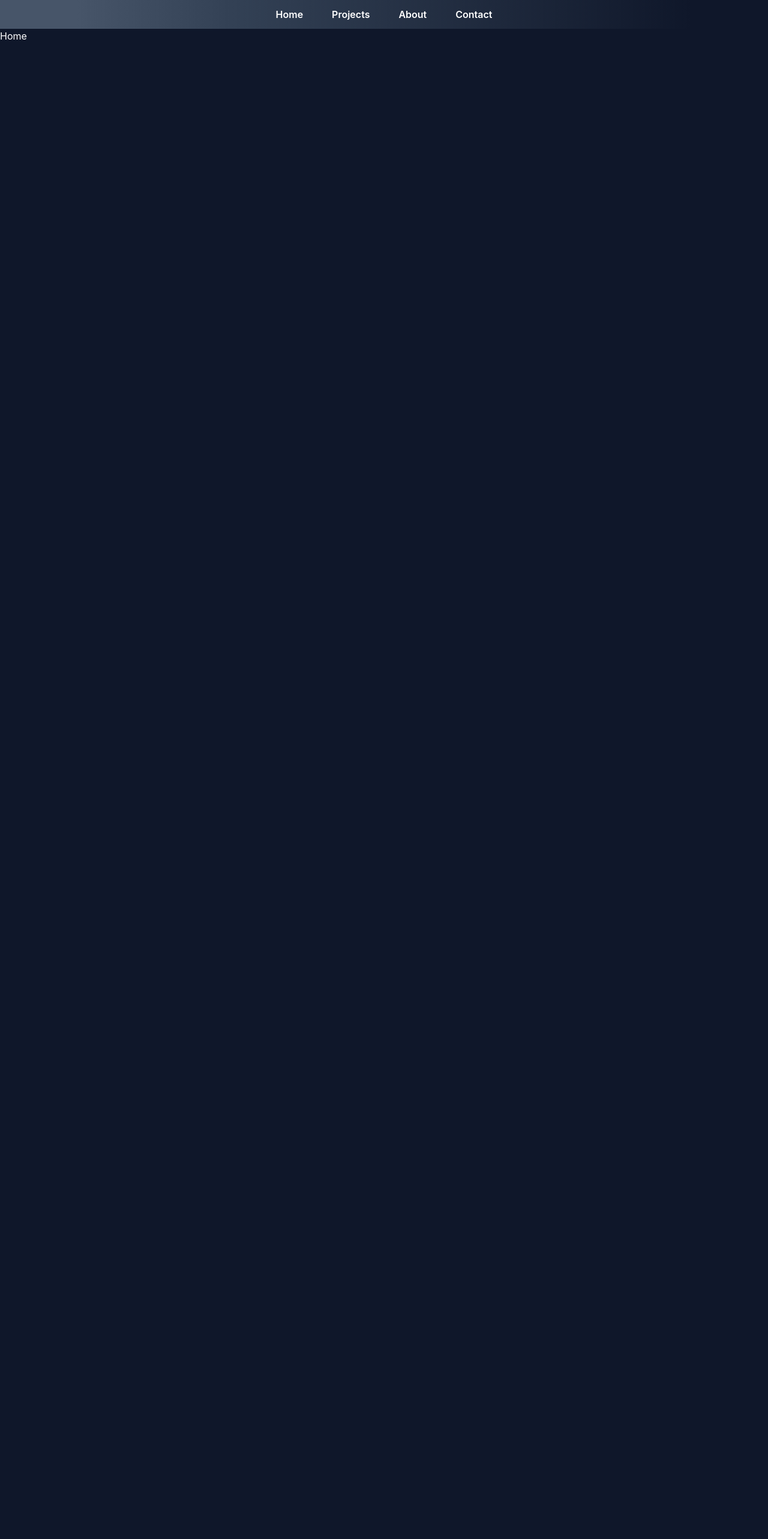
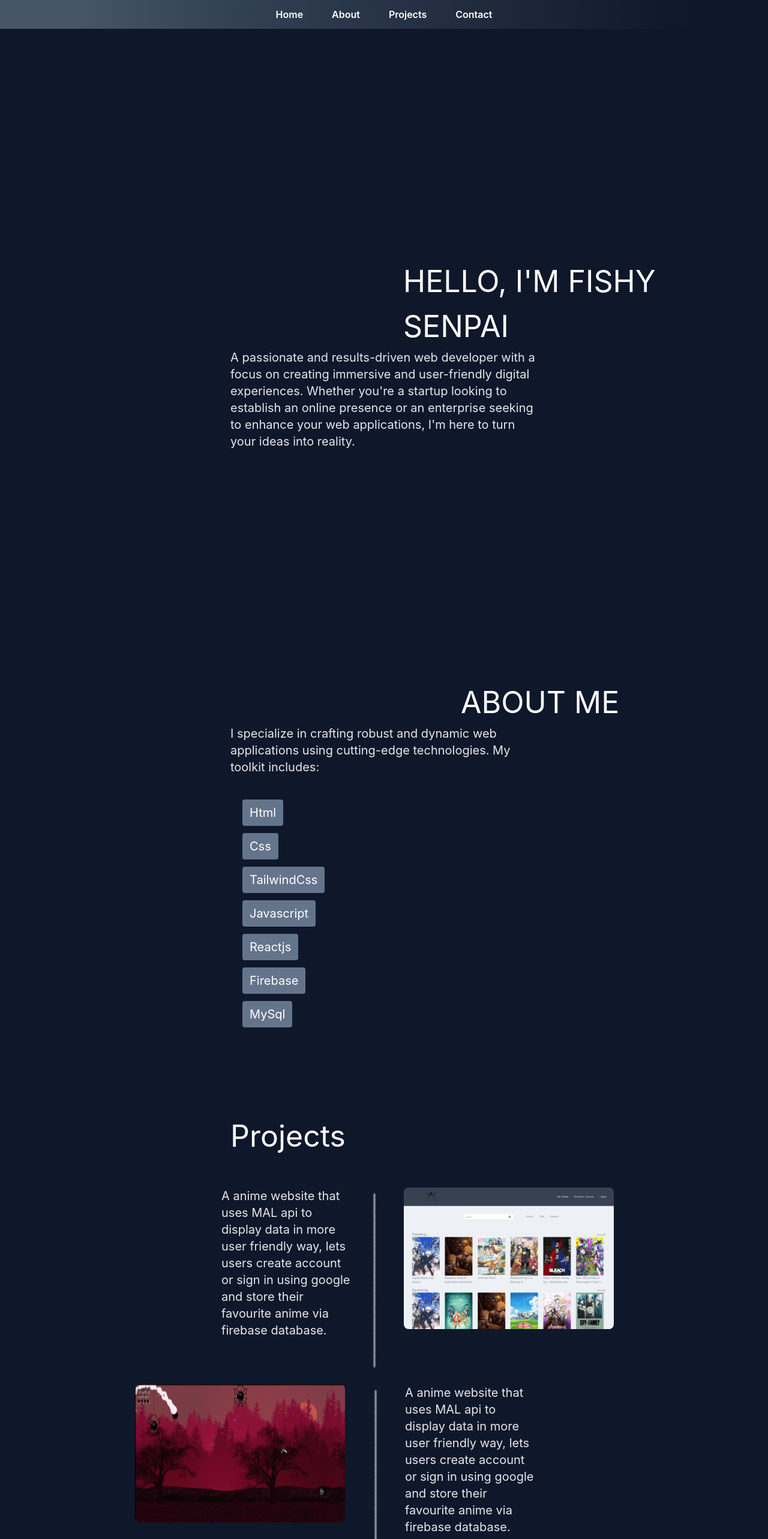
Before and after one commit to FishySenpai/Portfolio, a React (Create React App) app: page / in a window 1280 px wide. Shown: the top 2566 px of the page at 60% size. Before the commit the page ends 800 px from the top, so only its background shows below. Built offline with nearby package versions, Linux system fonts and the light colour scheme.

Commit message:
added basic info for front page

```diff
--- a/src/App.js
+++ b/src/App.js
@@ -6,9 +6,19 @@ function App() {
     <div className="App">
       <Navbar />
       <Routes>
-        <Route path="/" element={<Home />} />
+        <Route
+          path="/"
+          element={
+            <>
+              <Home />
+              <About/>
+              <Projects/>
+              <Contact/>
+            </>
+          }
+        />
+        <Route path="/about" element={<About />} />
         <Route path="/projects" element={<Projects />} />
-        <Route path="/about" element={<About />} />
         <Route path="/contact" element={<Contact />} />
       </Routes>
     </div>
--- a/src/components/About.js
+++ b/src/components/About.js
@@ -2,8 +2,23 @@ import React from 'react'
 
 const About = () => {
   return (
-    <div>About</div>
-  )
+    <div className=" text-white">
+      <div className="text-[50px] ml-96 pl-96 mt-96">ABOUT ME</div>
+      <div className="text-xl ml-96 mr-96 text-gray-200 ">
+        I specialize in crafting robust and dynamic web applications using
+        cutting-edge technologies. My toolkit includes:
+      </div>
+      <div className="flex flex-col ml-96 pl-5 mt-10 text-xl space-y-3 ">
+        <div className="px-3 py-2 bg-slate-500 rounded w-fit">Html</div>
+        <div className="px-3 py-2 bg-slate-500 rounded w-fit">Css</div>
+        <div className="px-3 py-2 bg-slate-500 rounded w-fit">TailwindCss</div>
+        <div className="px-3 py-2 bg-slate-500 rounded w-fit">Javascript</div>
+        <div className="px-3 py-2 bg-slate-500 rounded w-fit">Reactjs</div>
+        <div className="px-3 py-2 bg-slate-500 rounded w-fit">Firebase</div>
+        <div className="px-3 py-2 bg-slate-500 rounded w-fit">MySql</div>
+      </div>
+    </div>
+  );
 }
 
 export default About
--- a/src/components/Home.js
+++ b/src/components/Home.js
@@ -1,9 +1,20 @@
-import React from 'react'
+import React from "react";
 
 const Home = () => {
   return (
-    <div>Home</div>
-  )
-}
+    <div className="flex items-center justify-center">
+      <div>
+        <div className="text-[50px] ml-96 pl-72 mt-96">HELLO, I'M FISHY SENPAI</div>
+        <div className="text-xl ml-96 mr-96 text-gray-200 ">
+          A passionate and results-driven web developer with a focus on creating
+          immersive and user-friendly digital experiences. Whether you're a
+          startup looking to establish an online presence or an enterprise
+          seeking to enhance your web applications, I'm here to turn your ideas
+          into reality.
+        </div>
+      </div>
+    </div>
+  );
+};
 
-export default Home
+export default Home;
--- a/src/components/Navbar.js
+++ b/src/components/Navbar.js
@@ -1,5 +1,5 @@
-import React from 'react'
-import { Link } from 'react-router-dom';
+import React from "react";
+import { Link } from "react-router-dom";
 const Navbar = () => {
   return (
     <div className="relative ">
@@ -9,11 +9,12 @@ const Navbar = () => {
             <Link to="/">Home</Link>
           </div>
           <div>
+            <Link to="/about">About</Link>
+          </div>
+          <div>
             <Link to="/projects">Projects</Link>
           </div>
-          <div>
-            <Link to="/about">About</Link>
-          </div>
+
           <div>
             <Link to="/contact">Contact</Link>
           </div>
@@ -21,6 +22,6 @@ const Navbar = () => {
       </div>
     </div>
   );
-}
+};
 
-export default Navbar
+export default Navbar;
--- a/src/components/Projects.js
+++ b/src/components/Projects.js
@@ -3,10 +3,10 @@ import React from 'react'
 const Projects = () => {
   return (
     <div>
-      <div className="ml-96 pl-22 mt-36 text-2xl">Projects</div>
+      <div className=" ml-96 pl-22 mt-36 text-[50px]">Projects</div>
       <div className="flex flex-col">
-        <div className="flex flex-row justify-center mt-12">
-          <div className="w-[220px] font-mono font-medium">
+        <div className="flex flex-row justify-center mt-12 ml-28">
+          <div className="w-[220px] text-xl text-gray-200 ">
             A anime website that uses MAL api to display data in more user
             friendly way, lets users create account or sign in using google and
             store their favourite anime via firebase database.
@@ -34,9 +34,8 @@ const Projects = () => {
           </div>
         </div>
 
-
-        <div className="flex flex-row justify-center mt-12">
-          <div className="hover:cursor-pointer hover:scale-125 duration-100 ">
+        <div className="flex flex-row justify-center mt-12 mr-[160px]">
+          <div className="mr-4 hover:cursor-pointer hover:scale-125 duration-100 ">
             <a href="https://react-wind.netlify.app/" target="_blank">
               <img className="w-[350px] h-[230px] rounded-lg" src="doggo.png" />
             </a>
@@ -44,12 +43,11 @@ const Projects = () => {
           <div className="rotate-90 w-1 mb-64 ml-10  font-bold blur-[1px] ">
             ______________________________________
           </div>
-          <div className="ml-10 w-[220px] font-mono font-medium">
+          <div className="ml-10 w-[220px] text-xl text-gray-200">
             A anime website that uses MAL api to display data in more user
             friendly way, lets users create account or sign in using google and
             store their favourite anime via firebase database.
           </div>
-
         </div>
       </div>
     </div>
```
Also changed, not shown: src/App.css (added).
